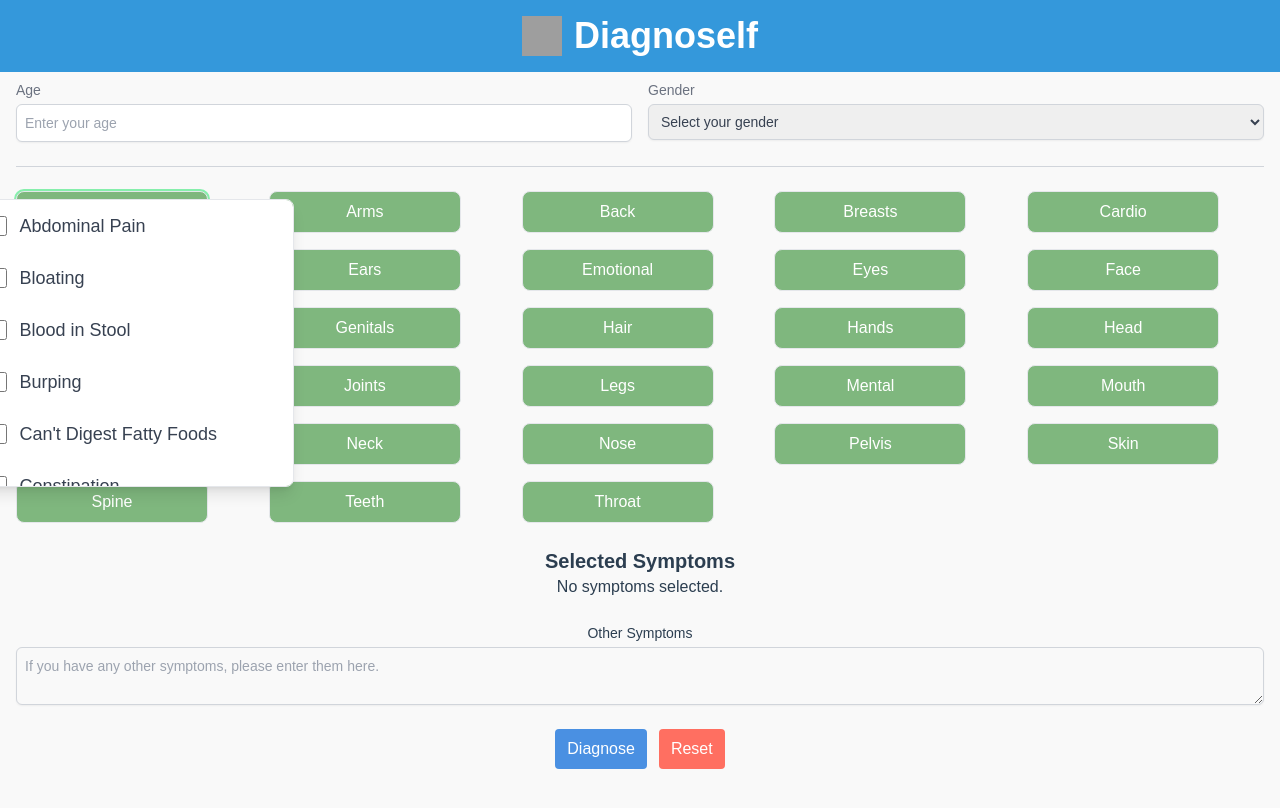
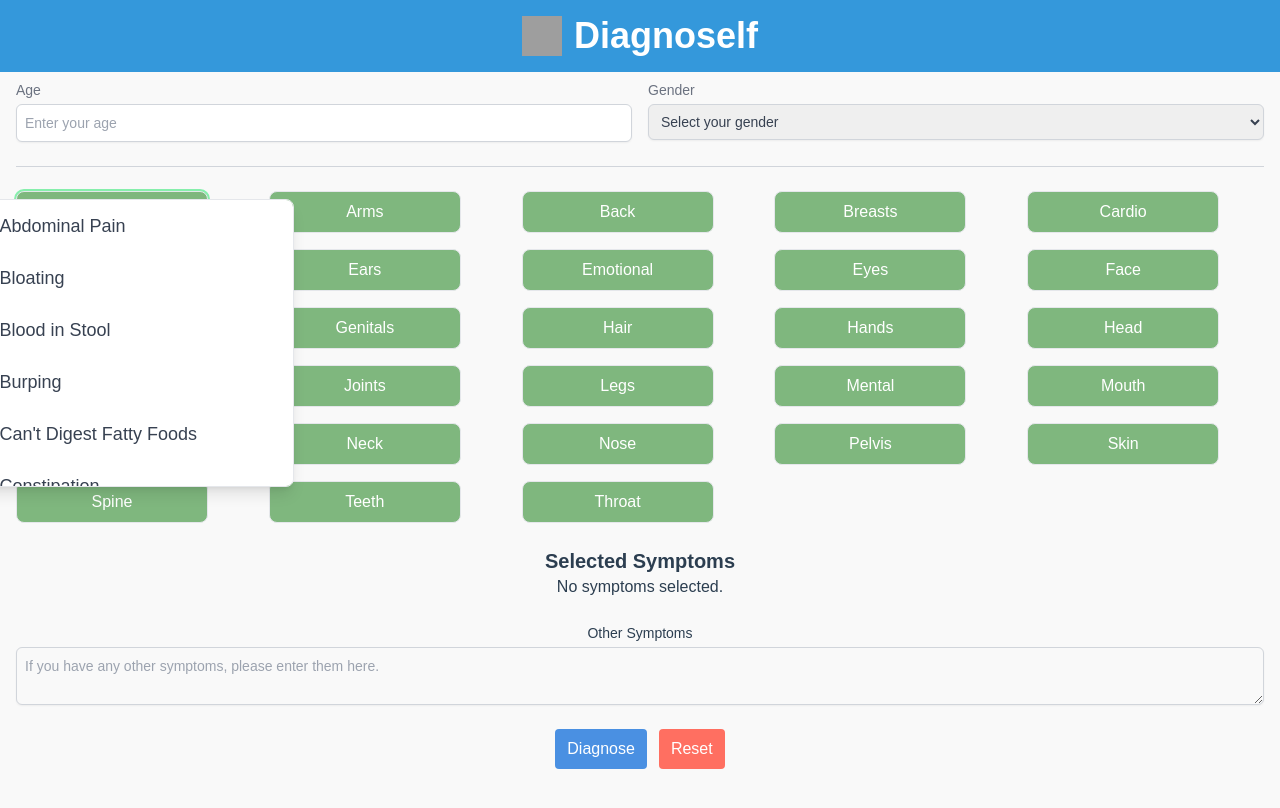
Before and after one commit to Quantumcode9/ai-symptom-checker, a Next.js app: page / in a window 1280 px wide. Both pictures are taken after a click on the button "Abdomen". Shown: the top 808 px of the page. Built offline with nearby package versions, Linux system fonts and the light colour scheme; grey boxes are pictures that could not be loaded.

Commit message:
fixed bug with the dropdown

```diff
--- a/src/app/components/CategoryDropdown.js
+++ b/src/app/components/CategoryDropdown.js
@@ -1,19 +1,16 @@
-import React, { useRef } from 'react';
+import React from 'react';
 
 const CategoryDropdown = ({
 category,
 selectedSymptoms,
-handleCheckboxChange,
+handleSymptomClick,
 className,
 isOpen,
 toggleDropdown,
 }) => {
-const dropdownRef = useRef(null);
-
 return (
     <div
     id={`dropdown-${category.id}`}
-    ref={dropdownRef}
     className={`relative category-dropdown flex flex-wrap ${className}`}
     >
     <button
@@ -28,25 +25,30 @@ return (
         <div className="absolute left-1/2 transform -translate-x-1/2 mt-2 w-48 max-h-72 overflow-y-auto bg-white border border-gray-200 shadow-lg rounded-lg z-10 sm:w-80 md:w-80">
         {category.symptoms
             .sort((a, b) => a.name.localeCompare(b.name))
-            .map((symptom) => (
-            <label
+            .map((symptom) => {
+            const isSelected = selectedSymptoms.some(
+                (item) => item.symptom === symptom.name && item.bodyPart === category.name
+            );
+            return (
+                <div
                 key={`${category.id}-${symptom.id}`}
-                htmlFor={`${category.id}-${symptom.id}`}
-                className="flex items-center space-x-3 p-3 hover:bg-gray-100 transition-colors cursor-pointer text-sm sm:text-base md:text-lg"
-            >
+                onClick={() => handleSymptomClick(symptom.name, category.name)}
+                className={`flex items-center space-x-3 p-3 hover:bg-gray-100 transition-colors cursor-pointer text-sm sm:text-base md:text-lg ${
+                    isSelected ? 'bg-blue-100' : ''
+                }`}
+                >
+                {/* Hidden checkbox for accessibility */}
                 <input
-                type="checkbox"
-                id={`${category.id}-${symptom.id}`}
-                value={symptom.name}
-                checked={selectedSymptoms.some(
-                    (item) => item.symptom === symptom.name && item.bodyPart === category.name
-                )}
-                onChange={(e) => handleCheckboxChange(e, category.name)}
-                className="w-5 h-5 text-green-600 border-gray-300 rounded focus:ring-green-500"
+                    type="checkbox"
+                    id={`${category.id}-${symptom.id}`}
+                    checked={isSelected}
+                    readOnly
+                    className="sr-only"
                 />
                 <span className="text-gray-700">{symptom.name}</span>
-            </label>
-            ))}
+                </div>
+            );
+            })}
         </div>
     )}
     </div>
--- a/src/app/page.js
+++ b/src/app/page.js
@@ -17,13 +17,22 @@ function HomePage() {
   const [openingResponse, setOpeningResponse] = useState('');
   const [closingResponse, setClosingResponse] = useState('');
 
-  const handleCheckboxChange = (event, categoryName) => {
-    event.preventDefault();
-    const { value, checked } = event.target;
-    if (checked) {
-      setSelectedSymptoms([...selectedSymptoms, { symptom: value, bodyPart: categoryName }]);
+  const handleSymptomClick = (symptomName, categoryName) => {
+    const isSelected = selectedSymptoms.some(
+      (item) => item.symptom === symptomName && item.bodyPart === categoryName
+    );
+
+    if (isSelected) {
+      setSelectedSymptoms(
+        selectedSymptoms.filter(
+          (item) => !(item.symptom === symptomName && item.bodyPart === categoryName)
+        )
+      );
     } else {
-      setSelectedSymptoms(selectedSymptoms.filter(item => item.symptom !== value || item.bodyPart !== categoryName));
+      setSelectedSymptoms([
+        ...selectedSymptoms,
+        { symptom: symptomName, bodyPart: categoryName },
+      ]);
     }
   };
 
@@ -124,7 +133,7 @@ function HomePage() {
 
   return (
     <div className="container mx-auto px-4 min-h-screen">
-      <header className="bg-header text-white py-4 w-full fixed top-0 left-0 z-10">
+      <header className="bg-header text-white py-4 w-full fixed top-0 left-0 z-20">
         <div className="flex justify-center items-center">
           <img src="/static/icon.png" alt="Icon" className="h-10 w-10 mr-3" />
           <h1 className="text-4xl font-bold">Diagnoself</h1>
@@ -174,8 +183,10 @@ function HomePage() {
                   <CategoryDropdown
                     category={category}
                     selectedSymptoms={selectedSymptoms}
-                  handleCheckboxChange={handleCheckboxChange}
-                  className={`${category.name.toLowerCase().replace(/\s+/g, '-')}-dropdown`}
+                    handleSymptomClick={handleSymptomClick}
+                    className={`${category.name
+                      .toLowerCase()
+                      .replace(/\s+/g, '-')}-dropdown`}
                     isOpen={openDropdown === category.id}
                     toggleDropdown={toggleDropdown}
                     closeDropdown={closeDropdown}
```
Lines whose indentation alone changed are shown as unchanged.
